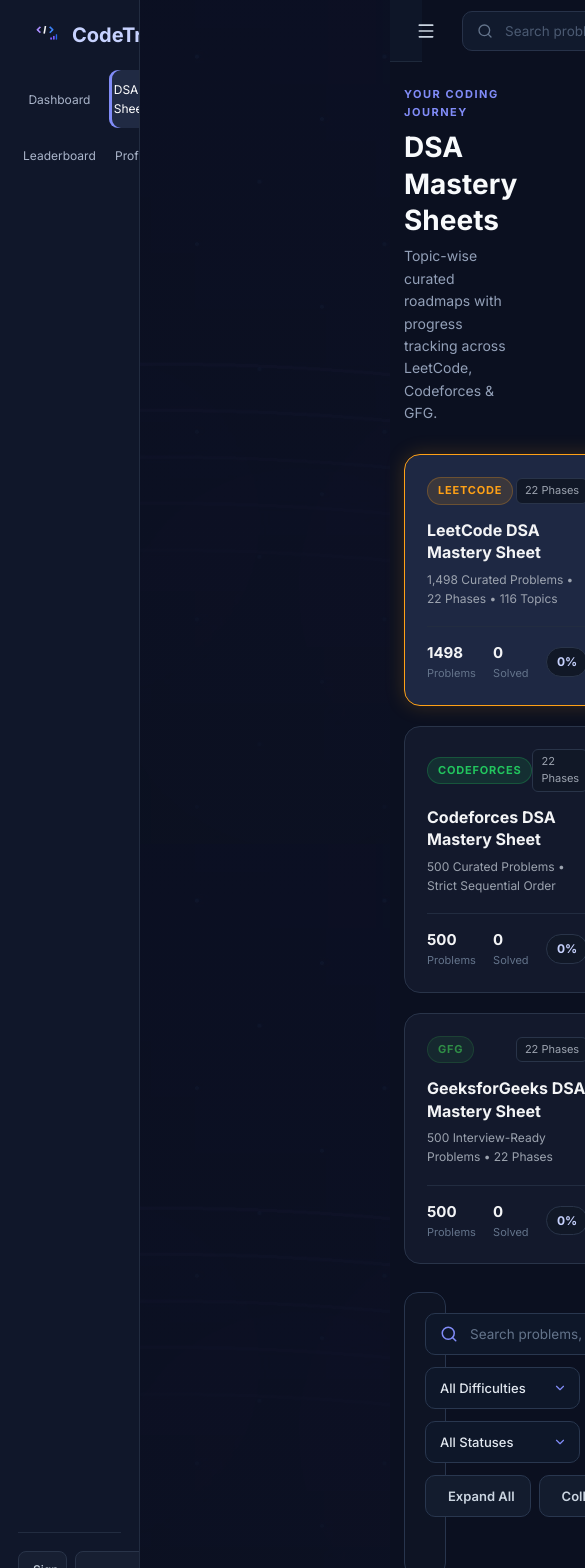
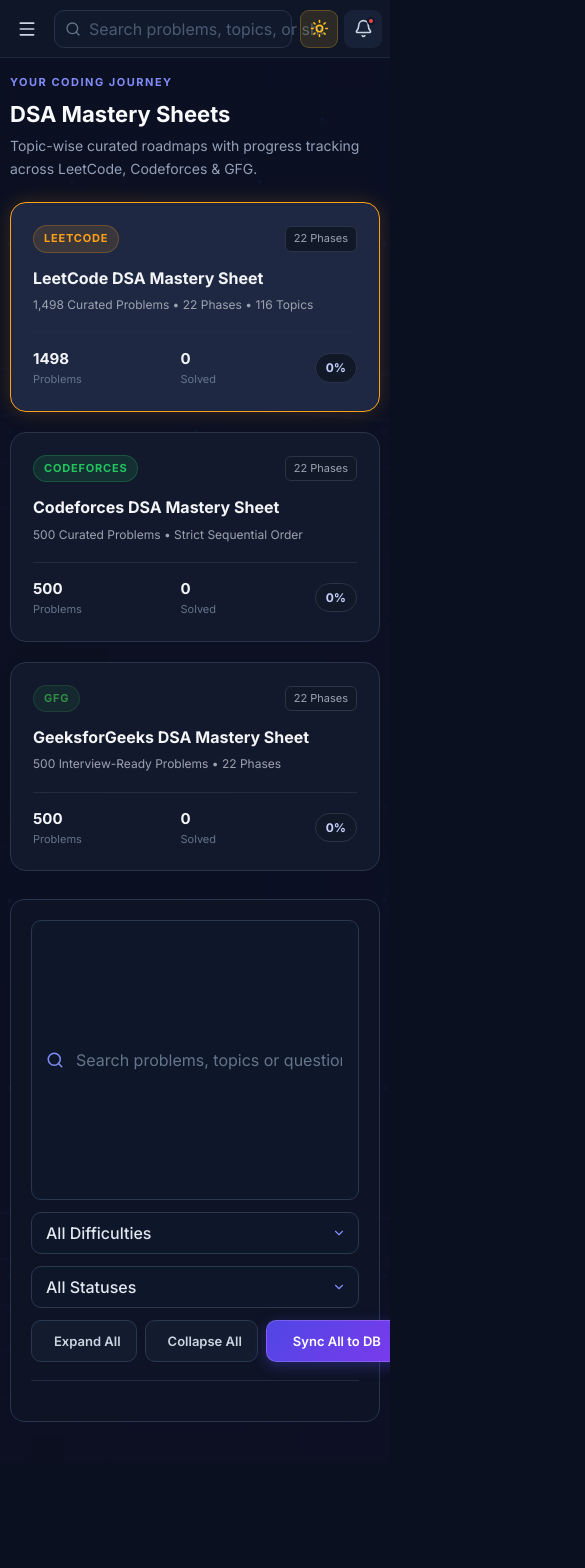
Before and after one commit to ajitkumarsaini02/codetrack, a React (Vite) app in the folder frontend/: page /sheets in a window 390 px wide. Shown: the top 1568 px of the page, 585 px wide, since content can reach past the window. After the commit the page ends 1462 px from the top, so only its background shows below. Built offline with nearby package versions, Linux system fonts and the light colour scheme; no server answers.

Commit message:
feat(ui): make application fully mobile responsive with off-canvas drawer navigation

```diff
--- a/frontend/src/App.css
+++ b/frontend/src/App.css
@@ -144,7 +144,23 @@
 .navbar-chevron {
   color: #64748b;
 }
-/* ===================== END NAVBAR ===================== */
+/* ===================== SIDEBAR BACKDROP & DRAWER ===================== */
+.sidebar-backdrop {
+  position: fixed;
+  inset: 0;
+  background: rgba(4, 7, 16, 0.72);
+  backdrop-filter: blur(4px);
+  -webkit-backdrop-filter: blur(4px);
+  z-index: 99;
+  opacity: 0;
+  pointer-events: none;
+  transition: opacity 0.25s ease;
+}
+
+.sidebar-backdrop.active {
+  opacity: 1;
+  pointer-events: auto;
+}
 
 .sidebar {
   position: fixed;
@@ -156,7 +172,7 @@
   flex-direction: column;
   background: #10172a;
   border-right: 1px solid #222c40;
-  transition: width 0.25s ease, padding 0.25s ease;
+  transition: width 0.25s ease, padding 0.25s ease, transform 0.25s ease;
   overflow: hidden;
 }
 
@@ -185,9 +201,16 @@
 .sidebar-logo {
   display: flex;
   align-items: center;
+  justify-content: space-between;
   gap: 10px;
-  padding: 0 10px;
-  margin-bottom: 42px;
+  padding: 0 6px;
+  margin-bottom: 36px;
+}
+
+.sidebar-brand-group {
+  display: flex;
+  align-items: center;
+  gap: 10px;
 }
 
 .sidebar-logo img {
@@ -200,6 +223,24 @@
   margin: 0;
   color: #c7d2fe;
   font-size: 20px;
+}
+
+.sidebar-close-btn {
+  display: none;
+  align-items: center;
+  justify-content: center;
+  background: transparent;
+  border: none;
+  color: #94a3b8;
+  padding: 6px;
+  border-radius: 8px;
+  cursor: pointer;
+  transition: all 0.2s;
+}
+
+.sidebar-close-btn:hover {
+  background: #1e293b;
+  color: #fff;
 }
 
 .sidebar-nav {
@@ -1168,77 +1209,431 @@
   }
 }
 
+/* ==========================================================
+   Comprehensive Mobile & Tablet Responsive Design
+   ========================================================== */
+
 @media (max-width: 1050px) {
-
   .stats-grid,
   .platform-grid {
     grid-template-columns: repeat(2, minmax(0, 1fr));
+    gap: 16px;
   }
 
   .dashboard-grid {
     grid-template-columns: 1fr;
-  }
-}
-
-@media (max-width: 700px) {
+    gap: 20px;
+  }
+
+  .sheets-selector-grid {
+    grid-template-columns: repeat(2, minmax(0, 1fr));
+  }
+}
+
+@media (max-width: 768px) {
+  /* Layout: Margin reset & Drawer */
+  .main-wrapper,
+  .sidebar-collapsed .main-wrapper {
+    margin-left: 0 !important;
+    width: 100%;
+    min-width: 0;
+  }
+
   .sidebar {
-    position: static;
+    position: fixed !important;
+    inset: 0 auto 0 0 !important;
+    width: min(285px, 84vw) !important;
+    height: 100vh !important;
+    height: 100dvh !important;
+    z-index: 100 !important;
+    padding: 22px 16px !important;
+    transform: translateX(-100%);
+    transition: transform 0.28s cubic-bezier(0.16, 1, 0.3, 1), box-shadow 0.28s ease !important;
+    box-shadow: none !important;
+    overflow-y: auto !important;
+    -webkit-overflow-scrolling: touch;
+    display: flex !important;
+    flex-direction: column !important;
+  }
+
+  .sidebar.sidebar--mobile-open {
+    transform: translateX(0) !important;
+    box-shadow: 12px 0 36px rgba(0, 0, 0, 0.6) !important;
+  }
+
+  .sidebar-close-btn {
+    display: flex !important;
+  }
+
+  .sidebar-logo {
+    margin-bottom: 24px;
+    padding: 0 4px;
+  }
+
+  .sidebar-nav {
+    display: flex !important;
+    flex-direction: column !important;
+    gap: 8px !important;
+  }
+
+  .sidebar-link {
+    display: flex !important;
+    align-items: center !important;
+    justify-content: flex-start !important;
+    gap: 12px !important;
+    padding: 12px 14px !important;
+    font-size: 14px !important;
+    border-radius: 10px !important;
+  }
+
+  .sidebar-link svg {
+    display: block !important;
+    flex-shrink: 0;
+  }
+
+  .sidebar-link span {
+    display: inline !important;
+  }
+
+  .sidebar-user {
+    margin-top: auto;
+    padding-top: 16px;
+  }
+
+  .sidebar-footer {
+    display: flex !important;
+  }
+
+  /* Top Navbar */
+  .top-navbar {
+    height: 58px;
+    padding: 0 12px;
+    gap: 10px;
+  }
+
+  .navbar-search-wrap {
+    height: 38px;
+    padding: 0 10px;
+    min-width: 0;
+    flex: 1;
+    gap: 6px;
+  }
+
+  .navbar-search-input {
+    font-size: 13px;
+  }
+
+  .navbar-kbd {
+    display: none !important;
+  }
+
+  .navbar-user-name,
+  .navbar-chevron {
+    display: none !important;
+  }
+
+  .navbar-user {
+    padding: 2px !important;
+  }
+
+  .navbar-right {
+    gap: 6px;
+  }
+
+  .icon-button {
+    width: 38px;
+    height: 38px;
+  }
+
+  /* Main Page Area */
+  .main-content {
+    padding: 20px 14px !important;
+    min-height: calc(100vh - 58px);
+  }
+
+  .page-header {
+    flex-direction: column;
+    align-items: flex-start;
+    gap: 12px;
+    margin-bottom: 22px;
+  }
+
+  .header-title h1 {
+    font-size: clamp(22px, 5.5vw, 28px);
+  }
+
+  .header-actions {
     width: 100%;
-    padding: 18px;
-  }
-
-  .sidebar-logo {
-    margin-bottom: 18px;
-  }
-
-  .sidebar-nav {
-    grid-template-columns: repeat(3, 1fr);
-  }
-
-  .sidebar-link {
-    justify-content: center;
-    padding: 10px 5px;
-    font-size: 12px;
-  }
-
-  .sidebar-link svg {
-    display: none;
-  }
-
-  .sidebar-footer {
-    display: none;
-  }
-
-  .main-content {
-    margin-left: 0;
-    padding: 24px 14px;
-  }
-
-  .page-header {
-    align-items: center;
-  }
-
-  .header-actions .icon-button:not(.theme-toggle-btn) {
-    display: none;
-  }
-
-  .stats-grid,
+    display: flex;
+    flex-wrap: wrap;
+    gap: 8px;
+  }
+
+  /* Grids & Cards */
+  .stats-grid {
+    grid-template-columns: 1fr;
+    gap: 12px;
+  }
+
   .platform-grid {
     grid-template-columns: 1fr;
+    gap: 14px;
   }
 
   .stat-card,
   .panel {
-    padding: 17px;
-  }
-
+    padding: 16px;
+    border-radius: 12px;
+  }
+
+  /* Dashboard specific items */
+  .dsa-sheet-tracker-footer {
+    flex-direction: column;
+    align-items: stretch;
+    gap: 12px;
+  }
+
+  .sheet-practice-btn {
+    width: 100%;
+    justify-content: center;
+    text-align: center;
+  }
+
+  .panel-heading {
+    flex-direction: column;
+    align-items: flex-start;
+    gap: 12px;
+  }
+
+  .panel-heading > div:last-child {
+    width: 100%;
+    display: flex;
+    gap: 8px;
+  }
+
+  .panel-heading > div:last-child button,
+  .panel-heading > div:last-child .button {
+    flex: 1;
+    justify-content: center;
+    font-size: 13px;
+    padding: 8px 10px;
+  }
+
+  /* DSA Sheets Selector & Overview */
+  .sheets-selector-grid {
+    grid-template-columns: 1fr;
+    gap: 14px;
+  }
+
+  .sheet-card {
+    padding: 18px 16px;
+  }
+
+  .sheet-overview-header {
+    flex-direction: column;
+    align-items: flex-start;
+    gap: 14px;
+  }
+
+  .sheet-overall-stats {
+    width: 100%;
+    justify-content: flex-start;
+  }
+
+  /* Toolbar across Sheets & Problems */
+  .sheet-toolbar-panel {
+    padding: 16px;
+  }
+
+  .sheet-toolbar {
+    flex-direction: column;
+    align-items: stretch;
+    gap: 10px;
+    margin-bottom: 14px;
+    padding-bottom: 14px;
+  }
+
+  .sheet-search-box {
+    width: 100%;
+    min-width: 0;
+    flex: none;
+  }
+
+  .sheet-select-wrapper {
+    width: 100%;
+  }
+
+  .sheet-filter-select {
+    width: 100%;
+  }
+
+  .sheet-toolbar-actions {
+    width: 100% !important;
+    display: flex !important;
+    gap: 8px !important;
+    margin-left: 0 !important;
+  }
+
+  .sheet-action-btn {
+    flex: 1 !important;
+    justify-content: center !important;
+  }
+
+  .sheet-toolbar-actions .button,
+  .sheet-toolbar-actions button {
+    width: 100%;
+    justify-content: center;
+  }
+
+  /* Phase & Topic Headers */
+  .phase-header {
+    padding: 14px 12px;
+    flex-direction: column;
+    align-items: flex-start;
+    gap: 10px;
+  }
+
+  .phase-header-actions {
+    width: 100%;
+    display: flex;
+    justify-content: space-between;
+    align-items: center;
+  }
+
+  .topic-header {
+    flex-direction: column;
+    align-items: flex-start;
+    gap: 8px;
+  }
+
+  .topic-mini-track {
+    width: 100%;
+  }
+
+  /* Profile Card */
   .profile-card {
-    align-items: flex-start;
+    flex-direction: column !important;
+    align-items: center !important;
+    text-align: center !important;
+    gap: 16px !important;
+  }
+
+  .profile-details {
+    display: flex;
+    flex-direction: column;
+    align-items: center;
+  }
+
+  .profile-card .button {
+    margin-left: 0 !important;
+    width: 100%;
+    justify-content: center;
+  }
+
+  /* Settings Form */
+  .settings-form {
+    max-width: 100%;
+  }
+
+  .settings-actions {
+    flex-direction: column;
+    align-items: stretch;
+    gap: 10px;
+  }
+
+  .settings-actions button {
+    width: 100%;
+    justify-content: center;
+  }
+
+  /* Modals */
+  .modal-overlay {
+    padding: 12px;
+  }
+
+  .modal-content {
+    padding: 20px 16px;
+    max-height: 88vh;
+    overflow-y: auto;
+    border-radius: 14px;
+    width: 100%;
+  }
+
+  .modal-actions {
+    flex-direction: column;
+  }
+
+  .modal-actions button {
+    width: 100%;
+    justify-content: center;
+  }
+}
+
+@media (max-width: 640px) {
+  /* Sheet Problem Row transformed into mobile friendly card row */
+  .sheet-problem-row {
+    display: flex;
     flex-wrap: wrap;
-  }
-
-  .profile-card .button {
-    margin-left: 84px;
+    align-items: center;
+    gap: 8px 10px;
+    padding: 12px 10px;
+  }
+
+  .sheet-problem-title-cell {
+    flex: 1 1 calc(100% - 95px);
+    min-width: 130px;
+  }
+
+  .sheet-problem-link {
+    font-size: 13.5px;
+    line-height: 1.4;
+    word-break: break-word;
+  }
+
+  .sheet-problem-badges {
+    width: 100%;
+    margin-left: 36px;
+    flex-wrap: wrap;
+    gap: 6px;
+  }
+
+  /* Auth Card */
+  .auth-layout {
+    padding: 20px 12px;
+  }
+
+  .auth-card {
+    padding: 26px 18px;
+    border-radius: 14px;
+  }
+
+  .auth-brand span {
+    font-size: 20px;
+  }
+}
+
+@media (max-width: 440px) {
+  .top-navbar {
+    padding: 0 8px;
+    gap: 8px;
+  }
+
+  .navbar-search-input::placeholder {
+    content: "Search...";
+  }
+
+  .main-content {
+    padding: 16px 10px !important;
+  }
+
+  .panel,
+  .stat-card {
+    padding: 14px;
+  }
+
+  .sheet-card-footer {
+    flex-wrap: wrap;
+    gap: 10px;
   }
 }
 
@@ -2270,6 +2665,19 @@
   color: #4338CA;
 }
 
+[data-theme="light"] .sidebar-close-btn {
+  color: #64748B;
+}
+
+[data-theme="light"] .sidebar-close-btn:hover {
+  background: #F1F5F9;
+  color: #0F172A;
+}
+
+[data-theme="light"] .sidebar.sidebar--mobile-open {
+  box-shadow: 10px 0 30px rgba(15, 23, 42, 0.15) !important;
+}
+
 [data-theme="light"] .sidebar-link {
   color: #64748B;
 }
--- a/frontend/src/components/Sidebar.jsx
+++ b/frontend/src/components/Sidebar.jsx
@@ -9,10 +9,11 @@
   LogIn,
   LogOut,
   UserPlus,
+  X,
 } from "lucide-react";
 import { useAuth } from "../hooks/useAuth";
 
-const Sidebar = ({ collapsed = false }) => {
+const Sidebar = ({ collapsed = false, mobileOpen = false, onCloseMobile }) => {
   const { user, isAuthenticated, logout } = useAuth();
 
   const navItems = [
@@ -26,11 +27,39 @@
 
   const getInitial = (name) => (name ? name.charAt(0).toUpperCase() : "U");
 
+  const handleLinkClick = () => {
+    if (onCloseMobile) {
+      onCloseMobile();
+    }
+  };
+
+  const handleLogout = () => {
+    logout();
+    if (onCloseMobile) {
+      onCloseMobile();
+    }
+  };
+
   return (
-    <aside className={`sidebar${collapsed ? " sidebar--collapsed" : ""}`}>
+    <aside
+      className={`sidebar${collapsed ? " sidebar--collapsed" : ""}${
+        mobileOpen ? " sidebar--mobile-open" : ""
+      }`}
+    >
       <div className="sidebar-logo">
-        <img src="/logo-icon.png" alt="CodeTrack" />
-        {!collapsed && <h2>CodeTrack</h2>}
+        <div className="sidebar-brand-group">
+          <img src="/logo-icon.png" alt="CodeTrack" />
+          {(!collapsed || mobileOpen) && <h2>CodeTrack</h2>}
+        </div>
+        <button
+          type="button"
+          className="sidebar-close-btn"
+          onClick={onCloseMobile}
+          aria-label="Close menu"
+          title="Close navigation"
+        >
+          <X size={20} />
+        </button>
       </div>
 
       <nav className="sidebar-nav">
@@ -44,10 +73,11 @@
               className={({ isActive }) =>
                 `sidebar-link${isActive ? " active" : ""}`
               }
-              title={collapsed ? item.name : undefined}
+              title={collapsed && !mobileOpen ? item.name : undefined}
+              onClick={handleLinkClick}
             >
               <Icon size={20} />
-              {!collapsed && <span>{item.name}</span>}
+              {(!collapsed || mobileOpen) && <span>{item.name}</span>}
             </NavLink>
           );
         })}
@@ -56,7 +86,7 @@
       <div className="sidebar-user">
         {isAuthenticated && user ? (
           <>
-            {!collapsed && (
+            {(!collapsed || mobileOpen) && (
               <div className="sidebar-user-info">
                 <div className="sidebar-avatar">
                   {getInitial(user.name || user.username)}
@@ -73,22 +103,31 @@
               <button
                 type="button"
                 className="sidebar-btn logout"
-                onClick={logout}
+                onClick={handleLogout}
                 title="Log out of CodeTrack"
               >
                 <LogOut size={14} />
-                {!collapsed && " Log Out"}
+                {(!collapsed || mobileOpen) && " Log Out"}
               </button>
             </div>
           </>
         ) : (
           <div className="sidebar-auth-actions">
-            <Link to="/login" className="sidebar-btn" title="Sign In">
+            <Link
+              to="/login"
+              className="sidebar-btn"
+              title="Sign In"
+              onClick={handleLinkClick}
+            >
               <LogIn size={14} />
-              {!collapsed && " Sign In"}
+              {(!collapsed || mobileOpen) && " Sign In"}
             </Link>
-            {!collapsed && (
-              <Link to="/register" className="sidebar-btn">
+            {(!collapsed || mobileOpen) && (
+              <Link
+                to="/register"
+                className="sidebar-btn"
+                onClick={handleLinkClick}
+              >
                 <UserPlus size={14} /> Register
               </Link>
             )}
@@ -96,7 +135,7 @@
         )}
       </div>
 
-      {!collapsed && (
+      {(!collapsed || mobileOpen) && (
         <div className="sidebar-footer">
           <span className="sidebar-footer-badge">CodeTrack</span>
           <span className="sidebar-footer-sub">DSA Tracker</span>
--- a/frontend/src/index.css
+++ b/frontend/src/index.css
@@ -33,16 +33,25 @@
   min-width: 320px;
   min-height: 100%;
   scroll-behavior: smooth;
+  overflow-x: hidden;
+  -webkit-text-size-adjust: 100%;
 }
 
 body {
   margin: 0;
+  width: 100%;
   min-width: 320px;
   min-height: 100vh;
+  overflow-x: hidden;
   background: var(--bg-primary);
   color: var(--text-primary);
   font-size: 14px;
   line-height: 1.6;
+}
+
+body.drawer-open {
+  overflow: hidden !important;
+  touch-action: none;
 }
 
 body,
@@ -58,6 +67,14 @@
 select,
 textarea {
   font-size: inherit;
+}
+
+@media (max-width: 768px) {
+  input,
+  select,
+  textarea {
+    font-size: 16px !important; /* Prevents auto-zoom on iOS Safari */
+  }
 }
 
 button {
--- a/frontend/src/layouts/MainLayout.jsx
+++ b/frontend/src/layouts/MainLayout.jsx
@@ -1,17 +1,59 @@
-import { useState } from "react";
-import { Outlet } from "react-router-dom";
+import { useState, useEffect } from "react";
+import { Outlet, useLocation } from "react-router-dom";
 import Sidebar from "../components/Sidebar";
 import Navbar from "../components/Navbar";
 
 const MainLayout = () => {
   const [collapsed, setCollapsed] = useState(false);
+  const [mobileOpen, setMobileOpen] = useState(false);
+  const location = useLocation();
+
+  // Automatically close mobile sidebar on navigation
+  useEffect(() => {
+    setMobileOpen(false);
+  }, [location.pathname]);
+
+  // Lock body scroll when mobile drawer is open
+  useEffect(() => {
+    if (mobileOpen) {
+      document.body.classList.add("drawer-open");
+    } else {
+      document.body.classList.remove("drawer-open");
+    }
+    return () => {
+      document.body.classList.remove("drawer-open");
+    };
+  }, [mobileOpen]);
+
+  const handleToggleSidebar = () => {
+    if (window.innerWidth <= 768) {
+      setMobileOpen((open) => !open);
+    } else {
+      setCollapsed((c) => !c);
+    }
+  };
 
   return (
-    <div className={`app-layout${collapsed ? " sidebar-collapsed" : ""}`}>
-      <Sidebar collapsed={collapsed} />
+    <div
+      className={`app-layout${collapsed ? " sidebar-collapsed" : ""}${
+        mobileOpen ? " mobile-sidebar-open" : ""
+      }`}
+    >
+      {/* Mobile backdrop overlay */}
+      <div
+        className={`sidebar-backdrop${mobileOpen ? " active" : ""}`}
+        onClick={() => setMobileOpen(false)}
+        aria-hidden="true"
+      />
+
+      <Sidebar
+        collapsed={collapsed}
+        mobileOpen={mobileOpen}
+        onCloseMobile={() => setMobileOpen(false)}
+      />
 
       <div className="main-wrapper">
-        <Navbar onToggleSidebar={() => setCollapsed((c) => !c)} />
+        <Navbar onToggleSidebar={handleToggleSidebar} />
         <main className="main-content">
           <Outlet />
         </main>
```
